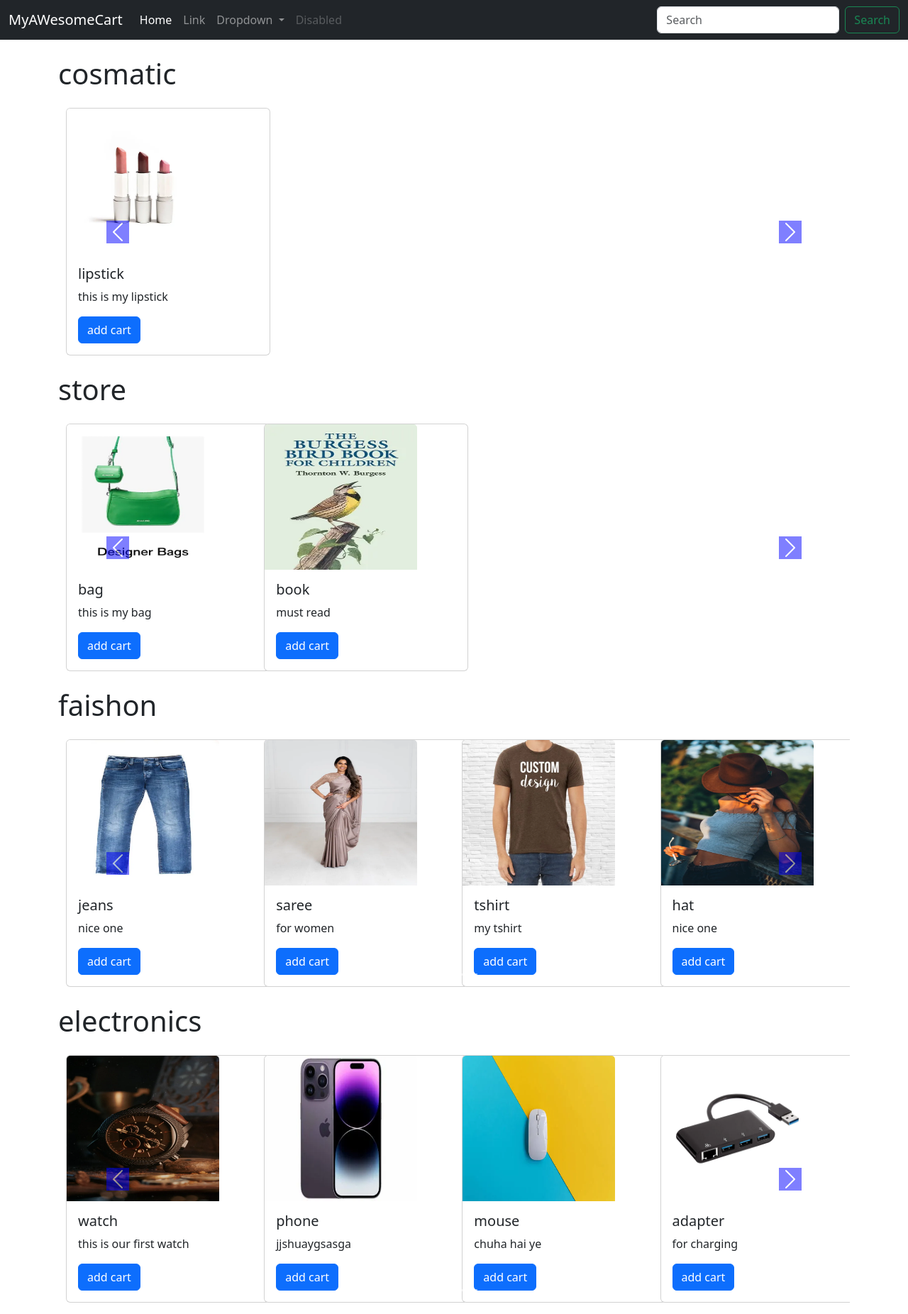
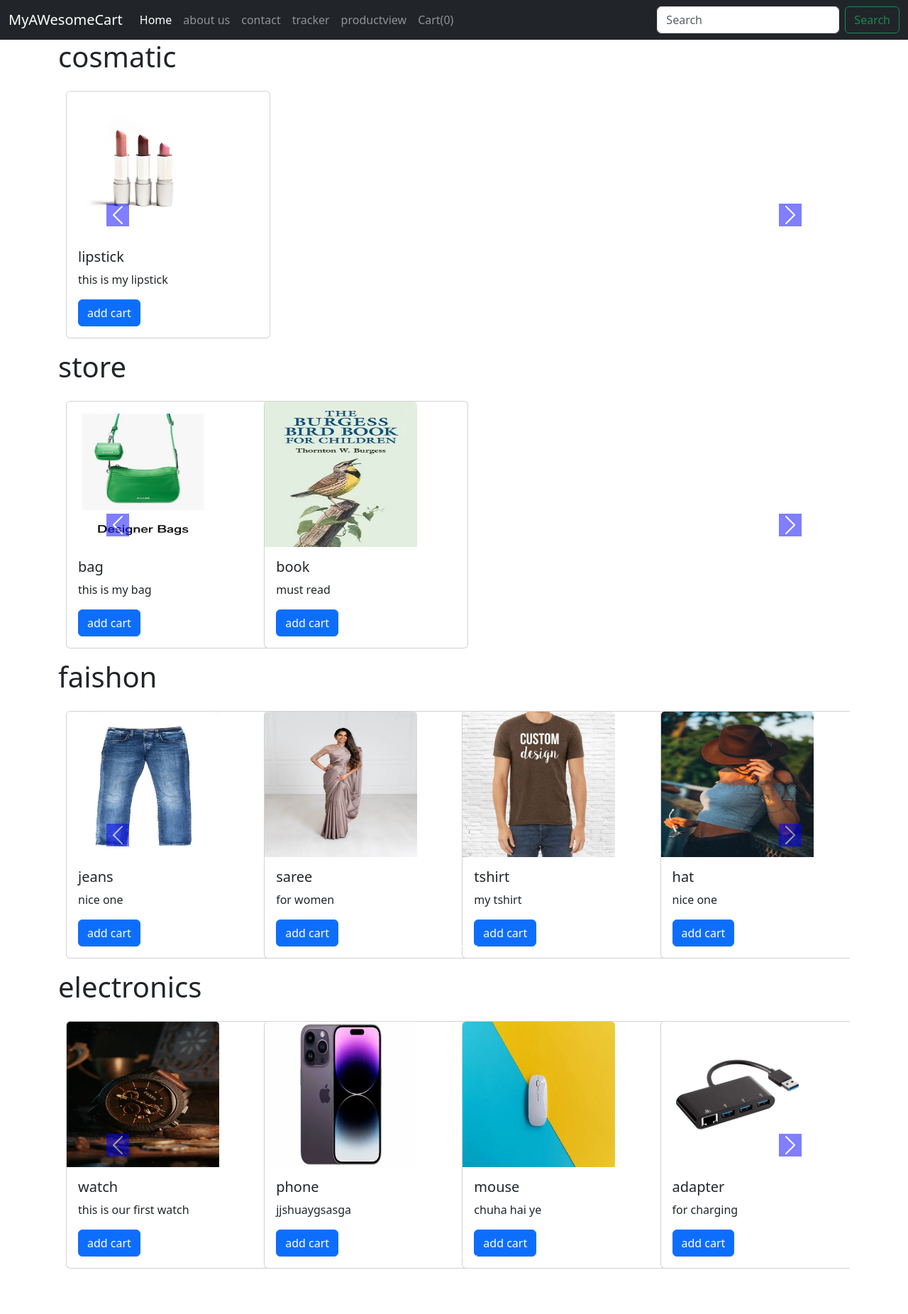
Before and after one commit to jysin330/django_ecommerce_web, a Django app: page /shop/ in a window 1280 px wide. Shown: the whole page at 71% size. After the commit the page ends 1788 px from the top, so only its background shows below. Run offline with Django 4.2, Linux system fonts and the light colour scheme; data comes from the database, SQL or seed files in the repository; some libraries are stand-ins or nearby versions.

Commit message:
cart logic with js

```diff
--- a/mysite/shop/templates/shop/basic.html
+++ b/mysite/shop/templates/shop/basic.html
@@ -33,24 +33,20 @@
                         <a class="nav-link active" aria-current="page" href="#">Home</a>
                     </li>
                     <li class="nav-item">
-                        <a class="nav-link" href="#">Link</a>
-                    </li>
-                    <li class="nav-item dropdown">
-                        <a class="nav-link dropdown-toggle" href="#" role="button" data-bs-toggle="dropdown"
-                            aria-expanded="false">
-                            Dropdown
-                        </a>
-                        <ul class="dropdown-menu">
-                            <li><a class="dropdown-item" href="#">Action</a></li>
-                            <li><a class="dropdown-item" href="#">Another action</a></li>
-                            <li>
-                                <hr class="dropdown-divider">
-                            </li>
-                            <li><a class="dropdown-item" href="#">Something else here</a></li>
-                        </ul>
+                        <a class="nav-link about" aria-disabled="true">about us</a>
                     </li>
                     <li class="nav-item">
-                        <a class="nav-link disabled" aria-disabled="true">Disabled</a>
+                        <a class="nav-link contact" aria-disabled="true">contact</a>
+                    </li>
+                    <li class="nav-item">
+                        <a class="nav-link tracker" aria-disabled="true">tracker</a>
+                    </li>
+
+                    <li class="nav-item">
+                        <a class="nav-link productview" aria-disabled="true">productview</a>
+                    </li>
+                    <li class="nav-item">
+                        <a class="nav-link" href="#">Cart(<span id="cart">0</span>)</a>
                     </li>
                 </ul>
                 <form class="d-flex" role="search">
--- a/mysite/shop/templates/shop/index1.html
+++ b/mysite/shop/templates/shop/index1.html
@@ -37,8 +37,9 @@
     }
     .carousel-control-prev,
     .carousel-control-next{
-        top:auto;
+      top:auto;
         bottom: auto;
+        padding-right: 222px;
     }
 
     body .no-padding {
@@ -59,8 +60,9 @@
 
 <div class="container">
    {% for product , range , nslide  in allproduct %}
-    <h1 class="my-4">{{product.0.category}}</h1>
-    <div id="demo{{forloop.counter}}" class="carousel slide my-3" data-ride="carousel">
+    <h1 class="my-12">{{product.0.category}}</h1>
+    <div class="row">
+    <div id="demo{{forloop.counter}}" class="col carousel slide my-3" data-ride="carousel">
         <ul class="carousel-indicators">
             <li data-target="#demo{{forloop.counter}}" data-slide-to="0" class="active"></li>
             {% for i in range %}
@@ -124,6 +126,7 @@
             </a>
         </div>
         </div>
+        </div>
 
     {% endfor %}
 </div>
@@ -138,6 +141,7 @@
     }
     else{
         cart =JSON.parse(localStorage.getItem('cart'))
+        document.getElementById('cart').innerHTML= Object.keys(cart).length
     }
 
     $('.cart').click(function(){
@@ -153,6 +157,7 @@
 
         console.log(cart)
         localStorage.setItem("cart", JSON.stringify(cart))
+
     });
 </script>
 
```
